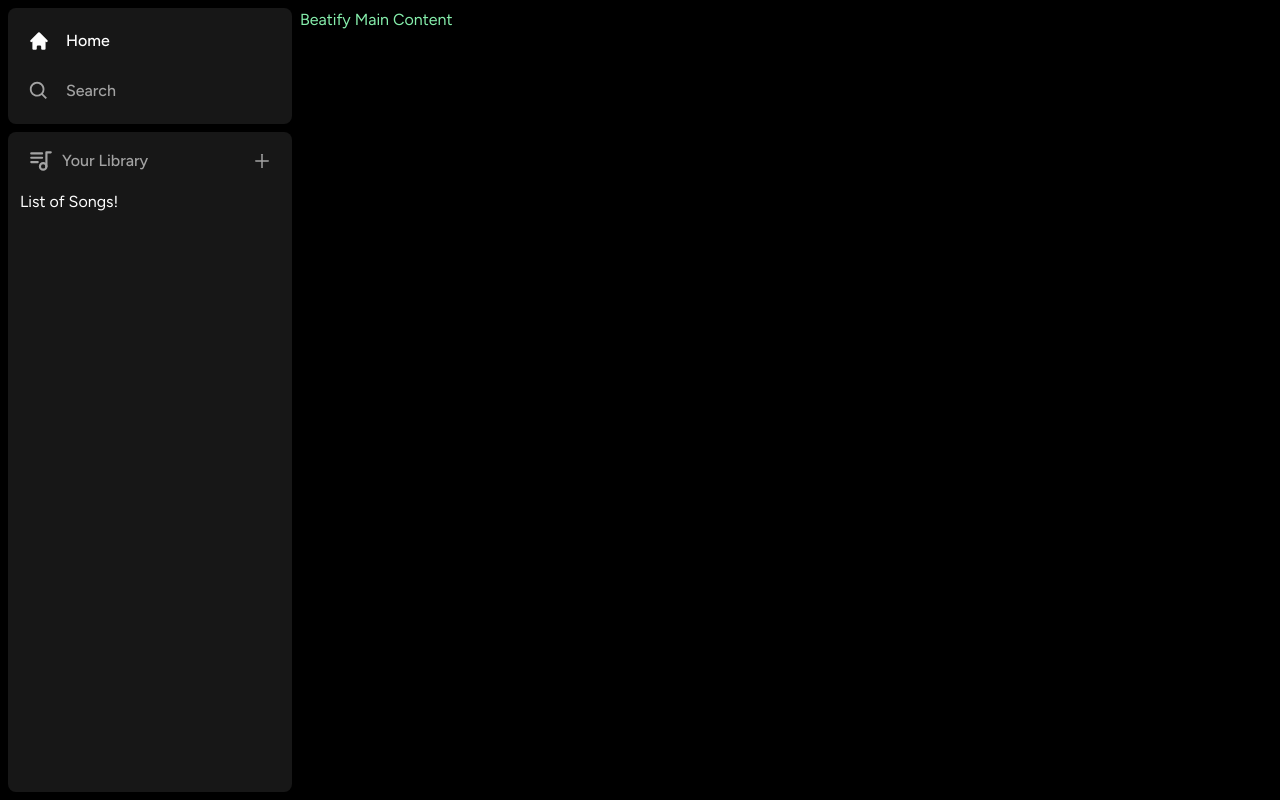
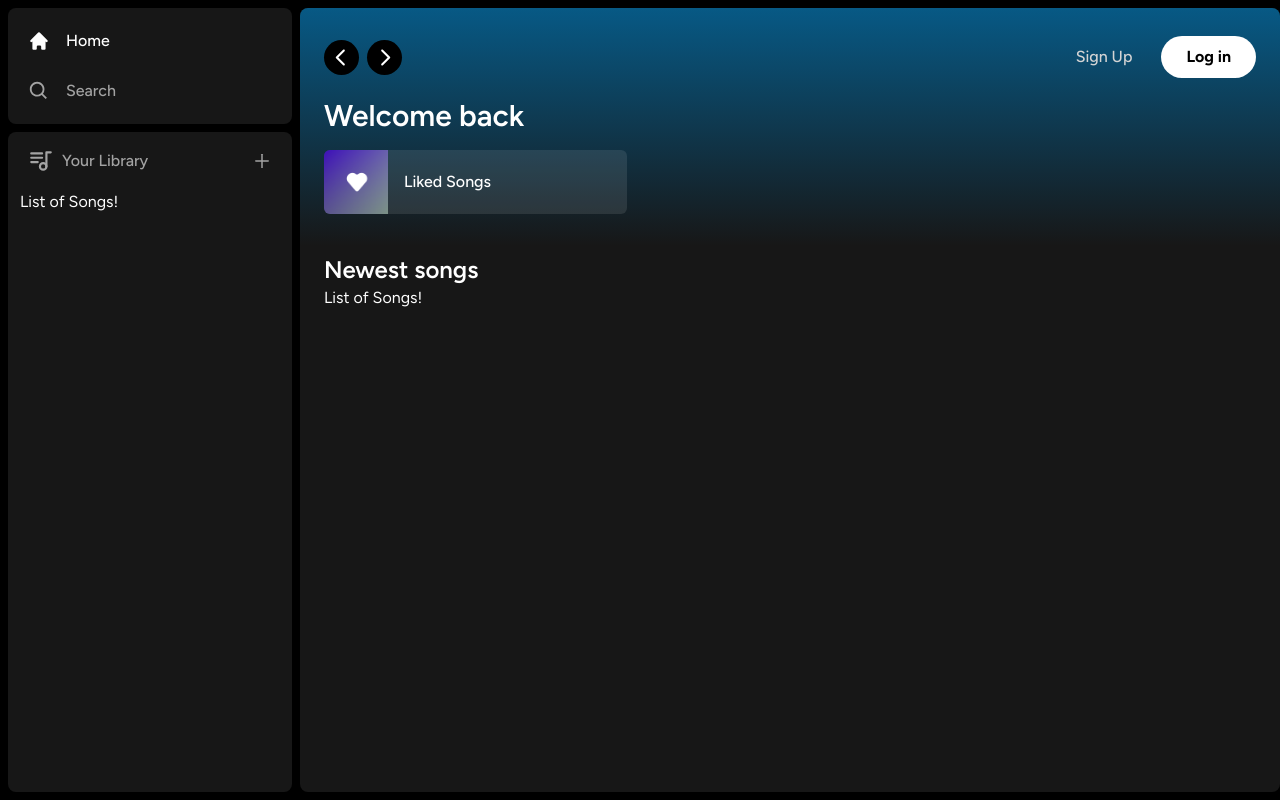
Before and after one commit to alpinn/Beatify-App, a Next.js app: page / in a window 1280 px wide. Built offline with nearby package versions, Linux system fonts and the light colour scheme.

Commit message:
add Button customize, Header, and  ListItem components

```diff
--- a/app/(site)/page.tsx
+++ b/app/(site)/page.tsx
@@ -1,7 +1,56 @@
+import Header from "@/components/Header";
+import ListItem from "@/components/ListItem";
+
 export default function Home() {
   return (
-    <div className=" text-green-300">
-      Beatify Main Content
+    <div className="
+      bg-neutral-900
+      rounded-lg
+      h-full
+      w-full
+      overflow-hidden
+      overflow-y-auto
+    ">
+      <Header>
+        <div className="mb-2">
+          <h1
+            className="
+              text-white
+              text-3xl
+              font-semibold
+            "
+          >
+            Welcome back
+          </h1>
+          <div
+            className="
+              grid
+              grid-cols-1
+              sm:grid-cols-2
+              xl:grid-cols-3
+              2xl:grid-cols-4
+              gap-3
+              mt-4
+            "
+          >
+            <ListItem
+              image="/images/liked.png"
+              name="Liked Songs"
+              href="liked"
+            />
+          </div>
+        </div>
+      </Header>
+      <div className="mt-2 mb-7 px-6">
+        <div className="flex justify-between items-center">
+          <h1 className="text-white text-2xl font-semibold">
+            Newest songs
+          </h1>
+        </div>
+        <div>
+          List of Songs!
+        </div>
+      </div>
     </div>
   )
 }
--- /dev/null
+++ b/components/Button.tsx
@@ -0,0 +1,45 @@
+import { forwardRef } from "react";
+import { twMerge } from "tailwind-merge";
+
+interface ButtonProps
+    extends React.ButtonHTMLAttributes<HTMLButtonElement> {}
+
+const Button = forwardRef<HTMLButtonElement, ButtonProps>(({
+    className,
+    children,
+    disabled,
+    type = "button",
+    ...props
+}, ref) => {
+    return (
+        <button
+            type={type}
+            className={twMerge(`
+                w-full
+                rounded-full
+                bg-blue-500
+                border
+                border-transparent
+                px-3
+                py-3
+                disabled:cursor-not-allowed
+                disbaled:opacity-50
+                text-black
+                font-bold
+                hover:opacity-75
+                transition
+            `,
+                className
+            )}
+            disabled={disabled}
+            ref={ref}
+            {...props}
+        >
+            {children}
+        </button>
+    )
+})
+
+Button.displayName = "Button";
+
+export default Button;
--- /dev/null
+++ b/components/Header.tsx
@@ -0,0 +1,150 @@
+"use client"
+
+import { useRouter } from "next/navigation";
+import { twMerge } from "tailwind-merge";
+import {RxCaretLeft, RxCaretRight} from "react-icons/rx";
+import { HiHome } from "react-icons/hi";
+import { BiSearch } from "react-icons/bi";
+
+import Button from "./Button";
+
+interface HeaderProps {
+    children: React.ReactNode;
+    className?: string;
+}
+
+const Header: React.FC<HeaderProps>  = ({
+    children,
+    className
+}) => {
+    const router = useRouter();
+
+    const handleLogout = () => {
+        //Handle Logout Later
+    }
+
+    return (
+        <div
+            className={twMerge(`
+                h-fit
+                bg-gradient-to-b
+                from-sky-800
+                p-6
+            `,
+                className
+            )}
+        >
+           <div className="
+            w-full
+            mb-4
+            flex
+            items-center
+            justify-between
+           ">
+            <div className="
+                hidden
+                md:flex
+                gap-x-2
+                items-center
+            ">
+                <button
+                    onClick={() => router.back()}
+                    className="
+                        rounded-full
+                        bg-black
+                        flex
+                        items-center
+                        justify-center
+                        hover:opacity-75
+                        transition
+                    "
+                >
+                    <RxCaretLeft className="text-white" size={35}/>
+                </button>
+                <button
+                    onClick={() => router.forward()}
+                    className="
+                        rounded-full
+                        bg-black
+                        flex
+                        items-center
+                        justify-center
+                        hover:opacity-75
+                        transition
+                    "
+                >
+                    <RxCaretRight clasName="text-white" size={35}/>
+                </button>
+            </div>
+            <div className="flex md:hidden gap-x-2 items-center">
+                <button
+                    className="
+                        rounded-full
+                        p-2
+                        bg-white
+                        flex
+                        items-center
+                        justify-center
+                        hover:opacity-75
+                        transition
+                    "
+                >
+                    <HiHome className="text-black" size={20}/>
+                </button>
+                <button
+                    className="
+                        rounded-full
+                        p-2
+                        bg-white
+                        flex
+                        items-center
+                        justify-center
+                        hover:opacity-75
+                        transition
+                    "
+                >
+                    <BiSearch className="text-black" size={20}/>
+                </button>
+            </div>
+            <div
+                className="
+                    flex
+                    justify-between
+                    items-center
+                    gap-x-4
+                "
+            >
+                <>
+                    <div>
+                        <Button
+                            onClick={() => {}}
+                            className="
+                                bg-transparent
+                                text-neutral-300
+                                font-medium
+                            "
+                        >
+                            Sign Up
+                        </Button>
+                    </div>
+                    <div>
+                        <Button
+                            onClick={() => {}}
+                            className="
+                                bg-white
+                                px-6
+                                py-2
+                            "
+                        >
+                            Log in
+                        </Button>
+                    </div>
+                </>
+            </div>
+           </div>
+           {children}
+        </div>
+     );
+}
+
+export default Header;
--- /dev/null
+++ b/components/ListItem.tsx
@@ -0,0 +1,79 @@
+"use client"
+
+import Image from "next/image";
+import { useRouter } from "next/navigation";
+import { FaPlay } from "react-icons/fa";
+
+interface ListItemProps {
+    image:string;
+    name:string;
+    href:string;
+}
+
+const ListItem: React.FC<ListItemProps> = ({
+    image,
+    name,
+    href
+}) => {
+    const router = useRouter();
+    const onClick = () => {
+        //add authentication before push
+        router.push(href);
+    }
+    return (
+        <button
+            onClick={onClick}
+            className="
+                relative
+                group
+                flex
+                items-center
+                rounded-md
+                overflow-hidden
+                gap-x-4
+                bg-neutral-100/10
+                hover:bg-neutral-100/20
+                transition
+                pr-4
+            "
+        >
+            <div
+                className="
+                    relative
+                    min-h-[64px]
+                    min-w-[64px]
+                ">
+                    <Image
+                        className="object-cover"
+                        fill
+                        src={image}
+                        alt="Image"
+                    />
+            </div>
+            <p className="font-medium truncate py-5">
+                {name}
+            </p>
+            <div
+                className="
+                    absolute
+                    transition
+                    opacity-0
+                    rounded-full
+                    flex
+                    item-center
+                    justify-center
+                    bg-green-500
+                    p-4
+                    drop-shadow-md
+                    right-5
+                    group-hover:opacity-100
+                    hover:scale-110
+                "
+            >
+                <FaPlay className="text-black"/>
+            </div>
+        </button>
+     );
+}
+
+export default ListItem;
```
Also changed, not shown: public/images/liked.png (added).
